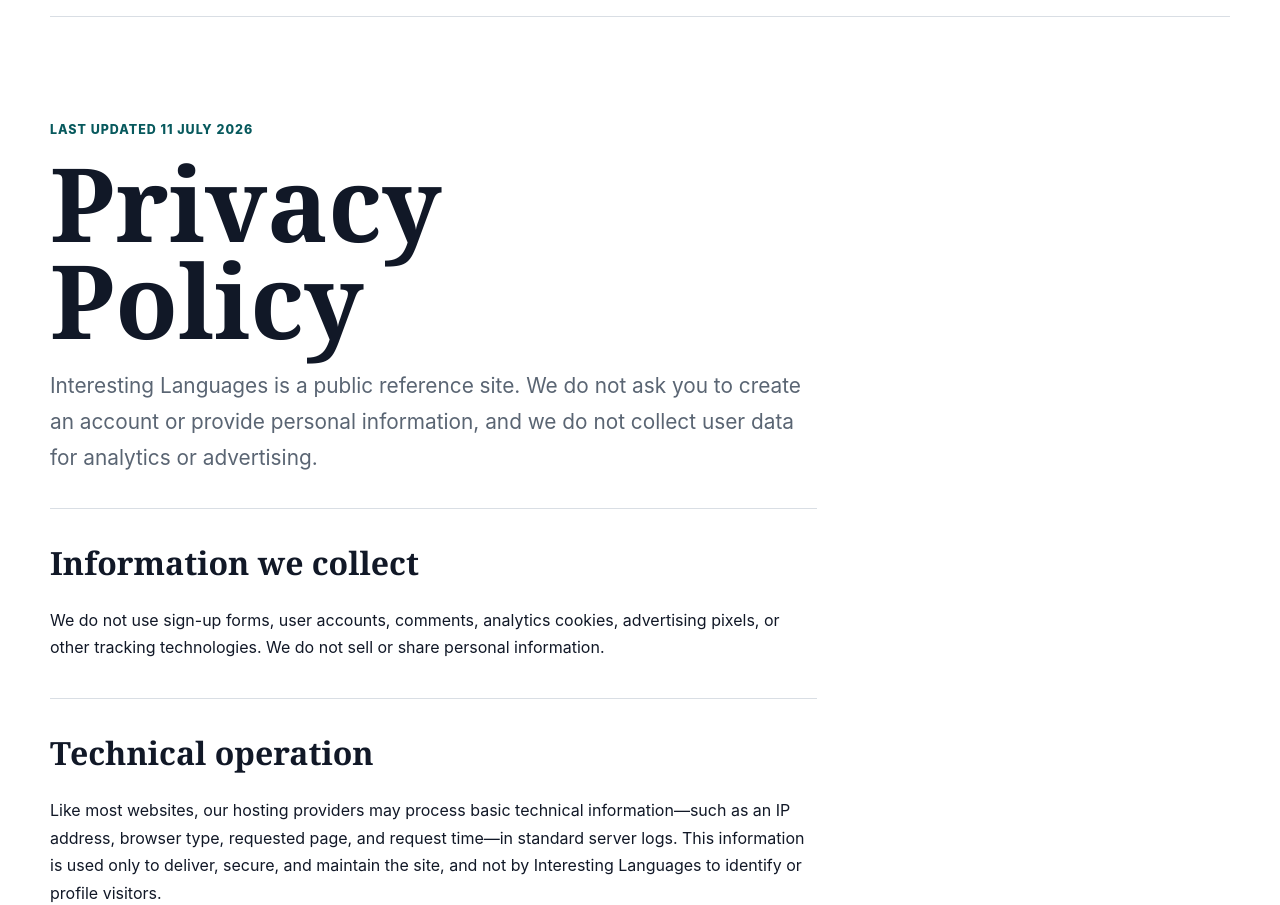
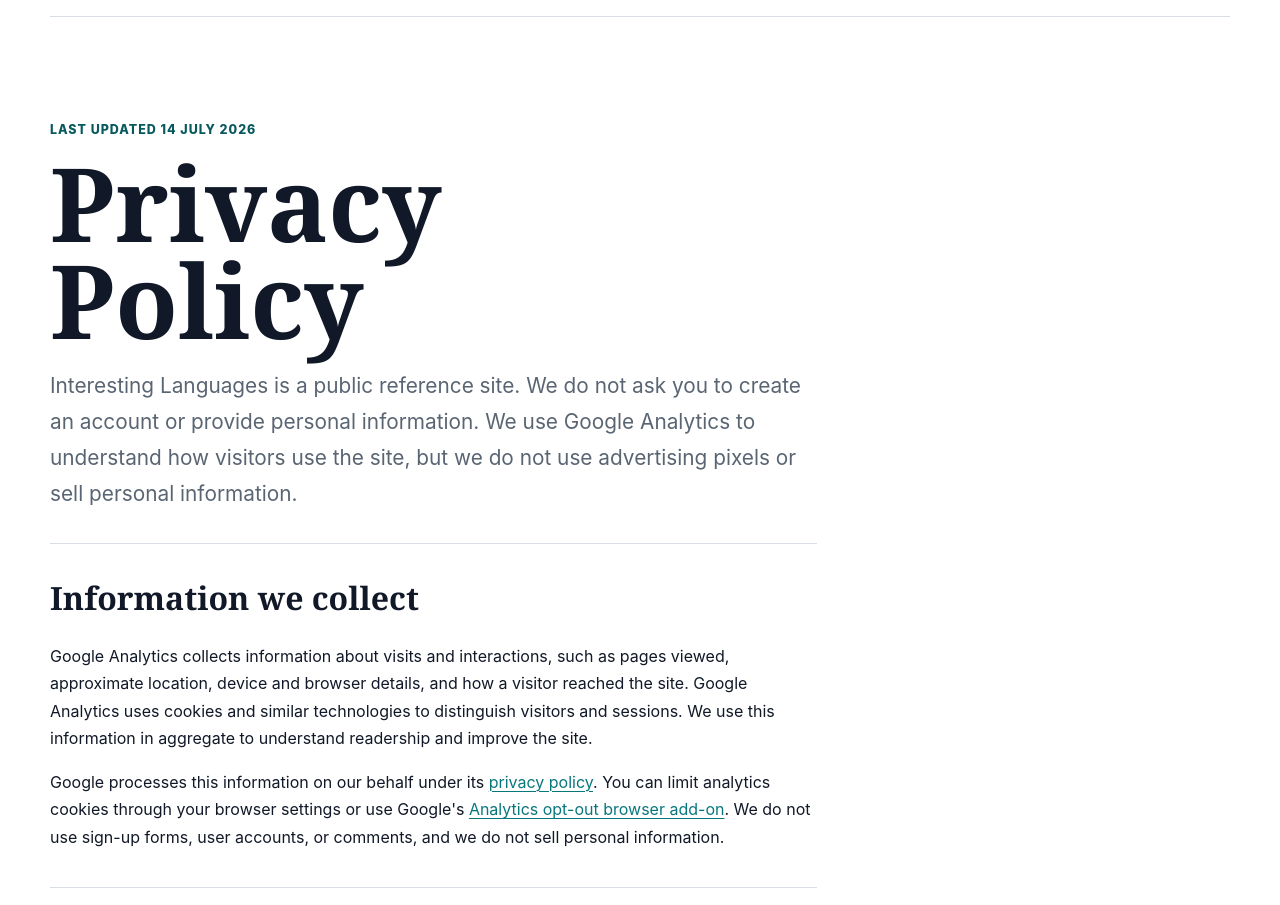
Before and after one commit to discomedia/interestinglanguages, an Astro site in the folder apps/web/: page /privacy in a window 1280 px wide. Shown: the part 57-962 px from the top of the page. Built offline with nearby package versions, Linux system fonts and the light colour scheme; Astro itself is replaced by a stand-in of ours; no server answers.

Commit message:
Add Google Analytics tracking and update privacy policy

```diff
--- a/apps/web/src/layouts/BaseLayout.astro
+++ b/apps/web/src/layouts/BaseLayout.astro
@@ -27,6 +27,21 @@
     <meta property="og:url" content={canonical} />
     {image && <meta property="og:image" content={image} />}
     <meta name="twitter:card" content={image ? "summary_large_image" : "summary"} />
+    {
+      import.meta.env.PROD && (
+        <>
+          <!-- Google tag (gtag.js) -->
+          <script is:inline async src="https://www.googletagmanager.com/gtag/js?id=G-4W5Z363KEB"></script>
+          <script is:inline>
+            window.dataLayer = window.dataLayer || [];
+            function gtag(){dataLayer.push(arguments);}
+            gtag('js', new Date());
+
+            gtag('config', 'G-4W5Z363KEB');
+          </script>
+        </>
+      )
+    }
   </head>
   <body>
     <slot />
--- a/apps/web/src/pages/privacy.astro
+++ b/apps/web/src/pages/privacy.astro
@@ -13,19 +13,30 @@
   <main>
     <article class="prose-page">
       <header>
-        <p class="eyebrow">Last updated 11 July 2026</p>
+        <p class="eyebrow">Last updated 14 July 2026</p>
         <h1>Privacy Policy</h1>
         <p class="lede">
           Interesting Languages is a public reference site. We do not ask you to create an account or
-          provide personal information, and we do not collect user data for analytics or advertising.
+          provide personal information. We use Google Analytics to understand how visitors use the
+          site, but we do not use advertising pixels or sell personal information.
         </p>
       </header>
 
       <section class="prose-section">
         <h2>Information we collect</h2>
         <p>
-          We do not use sign-up forms, user accounts, comments, analytics cookies, advertising pixels,
-          or other tracking technologies. We do not sell or share personal information.
+          Google Analytics collects information about visits and interactions, such as pages viewed,
+          approximate location, device and browser details, and how a visitor reached the site. Google
+          Analytics uses cookies and similar technologies to distinguish visitors and sessions. We use
+          this information in aggregate to understand readership and improve the site.
+        </p>
+        <p>
+          Google processes this information on our behalf under its
+          <a href="https://policies.google.com/privacy">privacy policy</a>. You can limit analytics
+          cookies through your browser settings or use Google's
+          <a href="https://tools.google.com/dlpage/gaoptout">Analytics opt-out browser add-on</a>.
+          We do not use sign-up forms, user accounts, or comments, and we do not sell personal
+          information.
         </p>
       </section>
 
```
